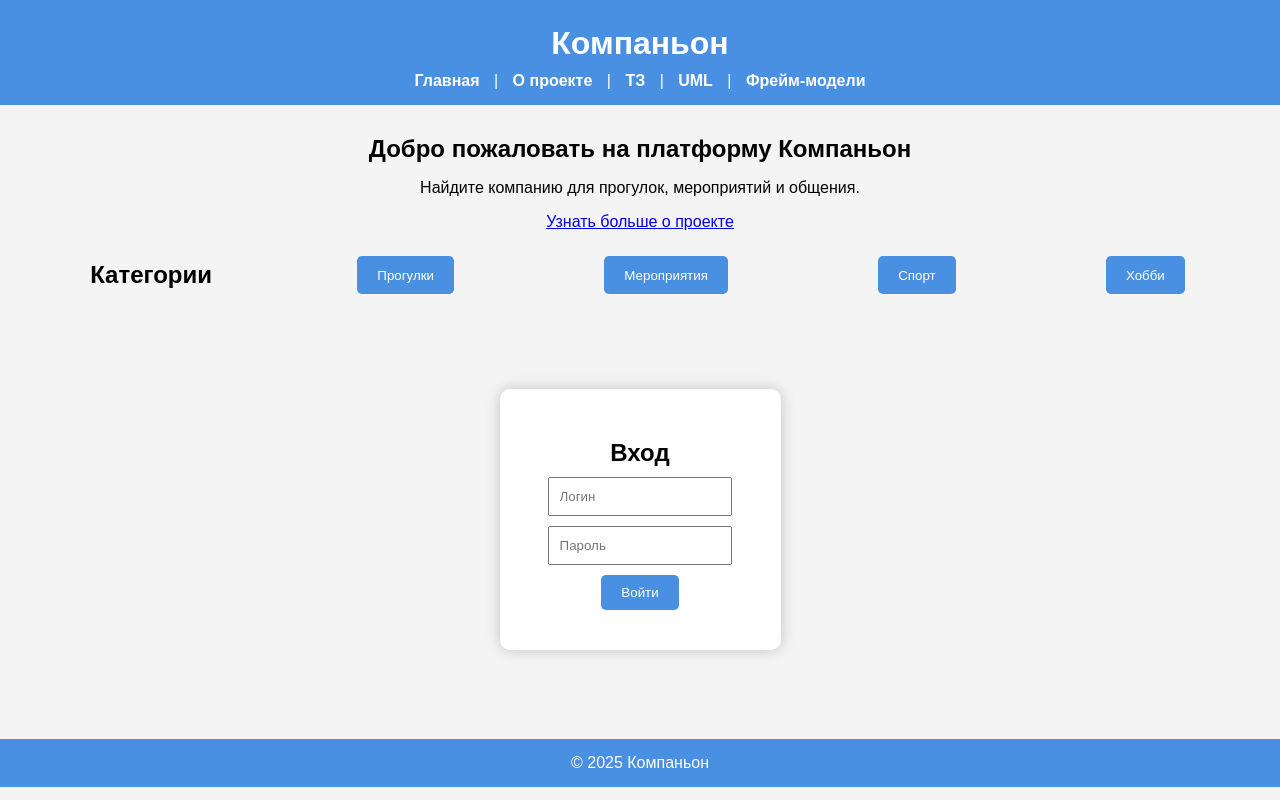
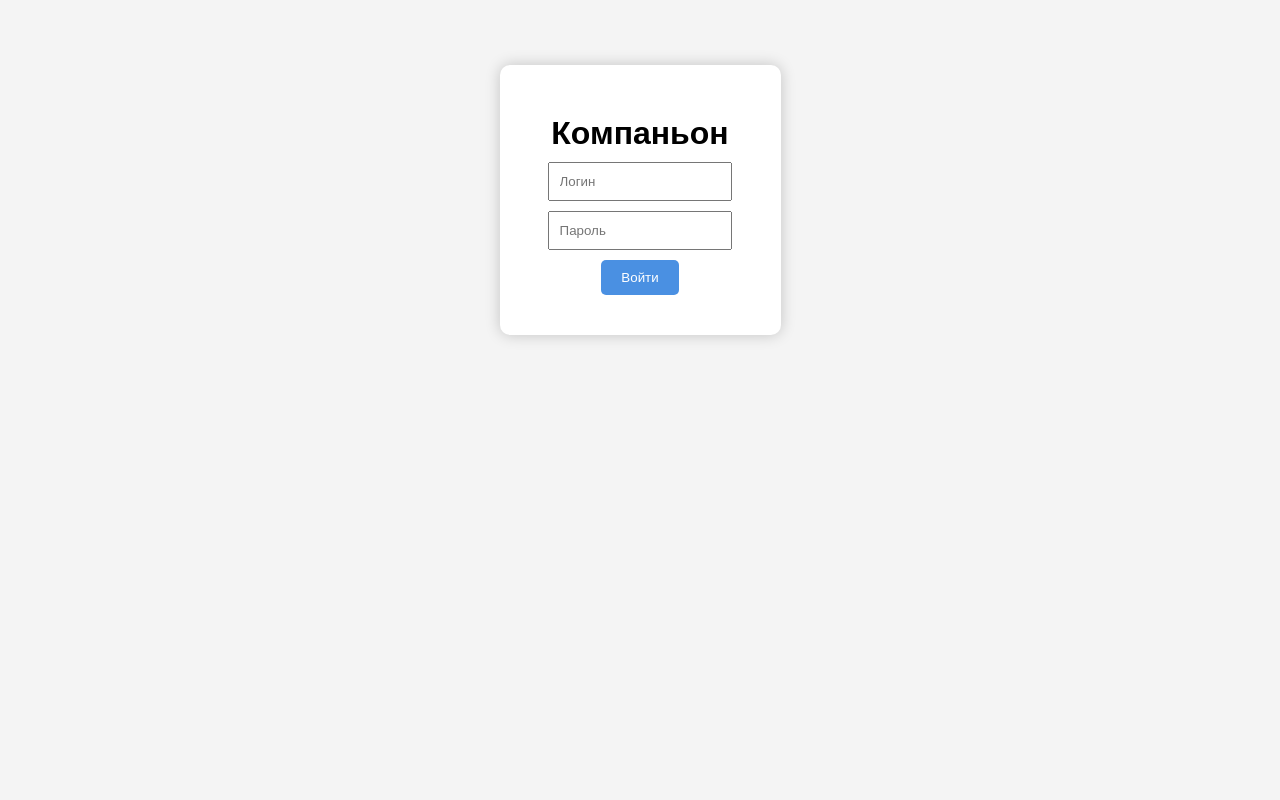
Before and after one commit to vvmalyuga/companion, a plain HTML site: page index.html in a window 1280 px wide. Drawn offline with Linux system fonts and the light colour scheme.

Commit message:
Update index.html

```diff
--- a/index.html
+++ b/index.html
@@ -3,44 +3,18 @@
 <head>
 <meta charset="UTF-8">
 <meta name="viewport" content="width=device-width, initial-scale=1.0">
-<title>Компаньон — Главная</title>
+<title>Компаньон — Вход</title>
 <link rel="stylesheet" href="style.css">
 </head>
 <body>
-<header>
-  <h1>Компаньон</h1>
-  <nav>
-    <a href="index.html">Главная</a> |
-    <a href="about.html">О проекте</a> |
-    <a href="tz.html">ТЗ</a> |
-    <a href="uml.html">UML</a> |
-    <a href="frames.html">Фрейм-модели</a>
-  </nav>
-</header>
-<main>
-  <div class="intro">
-    <h2>Добро пожаловать на платформу Компаньон</h2>
-    <p>Найдите компанию для прогулок, мероприятий и общения.</p>
-    <p><a href="about.html">Узнать больше о проекте</a></p>
-  </div>
-  <div class="categories">
-    <h2>Категории</h2>
-    <button>Прогулки</button>
-    <button>Мероприятия</button>
-    <button>Спорт</button>
-    <button>Хобби</button>
-  </div>
-
 <div class="login-page">
   <div class="login-box">
-      <h2>Вход</h2>
+    <h1>Компаньон</h1>
     <input type="text" placeholder="Логин" id="username">
     <input type="password" placeholder="Пароль" id="password">
     <button onclick="login()">Войти</button>
   </div>
 </div>
-</main>
-<footer>© 2025 Компаньон</footer>
 <script src="app.js"></script>
 </body>
 </html>
```
Lines whose indentation alone changed are shown as unchanged.
